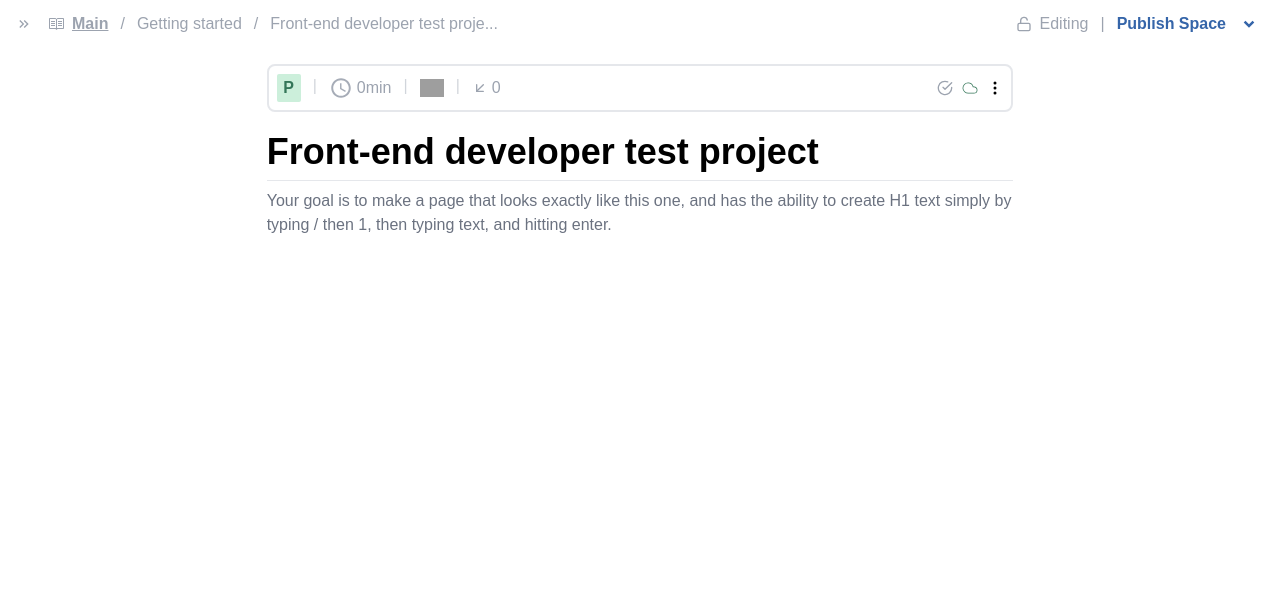
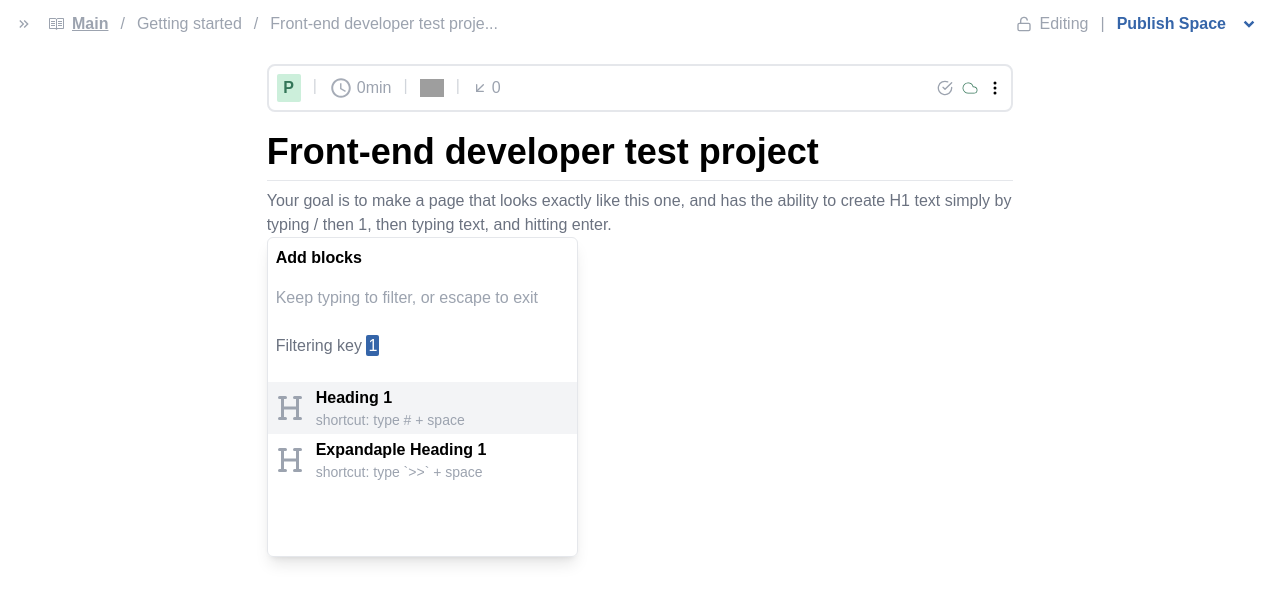
Before and after one commit to isume295/Front-test-project, a React (Create React App) app: page / in a window 1280 px wide. Shown: the top 602 px of the page. Built offline with nearby package versions, Linux system fonts and the light colour scheme; grey boxes are pictures that could not be loaded.

Commit message:
Add Keyfilter card component

```diff
--- /dev/null
+++ b/src/components/KeyFilter.jsx
@@ -0,0 +1,34 @@
+import React from 'react';
+import { TbHeading } from 'react-icons/tb';
+
+export const KeyFilter = () => {
+    return (
+        <div className="w-5/12 h-80 border rounded-md shadow-lg ">
+            <div className="flex flex-col justify-start items-start ">
+                <h1 className="font-semibold text-black p-2">Add blocks</h1>
+                <p className="p-2">Keep typing to filter, or escape to exit </p>
+                <div className="flex w-full mt-2 flex-col gap-2 ">
+                    <p className="text-gray-500 p-2">
+                        Filtering key <span className="p-[2px] rounded-sm text-white bg-mainColor">1</span>
+                    </p>
+                    <div className="mt-2 flex flex-col">
+                        <div className="flex w-full justify-start gap-2 items-center p-1 bg-gray-100">
+                            <TbHeading className="text-4xl" />
+                            <div className="flex flex-col">
+                                <h1 className="text-black font-semibold text-md">Heading 1</h1>
+                                <p className="text-sm">shortcut: type # + space</p>
+                            </div>
+                        </div>
+                        <div className="flex w-full justify-start gap-2 items-center p-1">
+                            <TbHeading className="text-4xl" />
+                            <div className="flex flex-col">
+                                <h1 className="text-black font-semibold text-md">Expandaple Heading 1</h1>
+                                <p className="text-sm">shortcut: type `{'>>'}` + space</p>
+                            </div>
+                        </div>
+                    </div>
+                </div>
+            </div>
+        </div>
+    );
+};
--- a/src/components/Main.jsx
+++ b/src/components/Main.jsx
@@ -1,12 +1,19 @@
 import React from 'react';
 import { Info } from './Info';
 import { Heading } from './Heading';
+import { KeyFilter } from './KeyFilter';
 
 export const Main = () => {
     return (
         <div className="flex flex-col items-center font-poppins w-full text-gray-400">
             <Info />
             <Heading />
+            <div className="w-7/12">
+                <KeyFilter />
+                {/* <div className="mt-9">
+                    <span>this is the typing input</span>
+                </div> */}
+            </div>
         </div>
     );
 };
```
